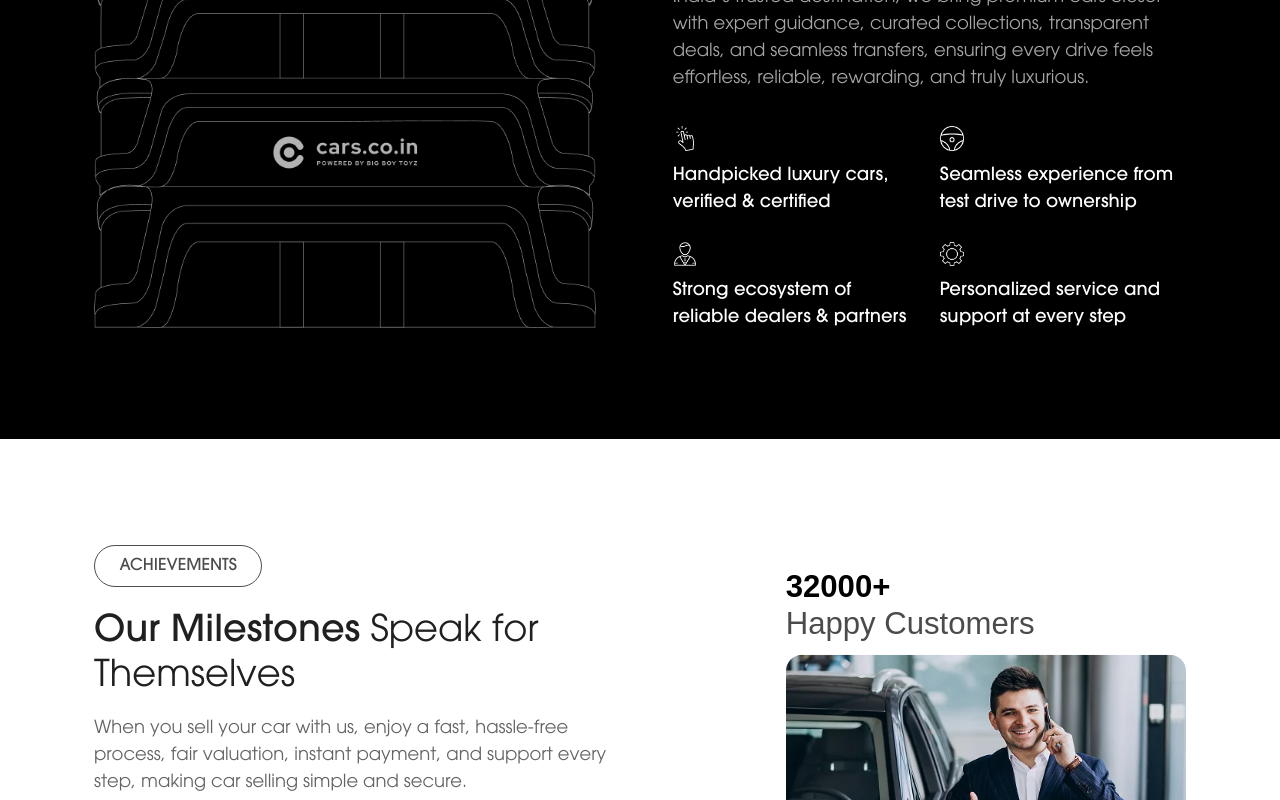
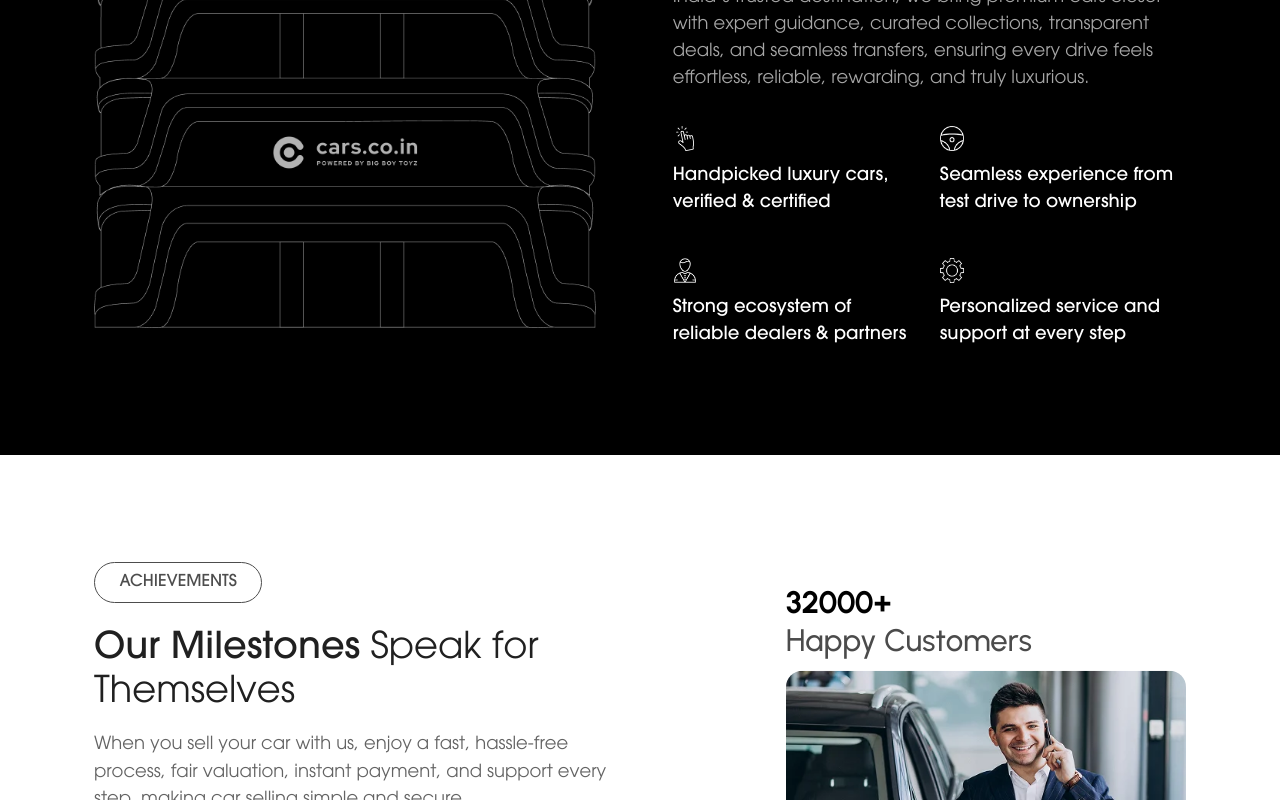
Before and after one commit to HasiburRahman-hr11/cars-co-frontend, a Next.js app: page /about-us in a window 1280 px wide. Shown: the part 1140-1940 px from the top of the page. Built offline with nearby package versions, Linux system fonts and the light colour scheme.

Commit message:
next version issue

```diff
--- a/Components/AboutUs/BottomBanner/BottomBanner.jsx
+++ b/Components/AboutUs/BottomBanner/BottomBanner.jsx
@@ -46,7 +46,7 @@ const BottomBanner = () => {
                 href="#"
                 className="inline-block bg-[transparent border border-black text-black text-[1.5rem] px-[3rem] py-[1.3rem]  rounded-[5rem] xl:text-[2.2rem] xl:py-[1.8rem] xl:px-[6rem] hover:bg-black hover:text-white transition-all duration-500"
               >
-                Sell Cars
+                List Cars
               </Link>
             </div>
           </div>
--- a/Components/AboutUs/IntroSection/IntroSection.jsx
+++ b/Components/AboutUs/IntroSection/IntroSection.jsx
@@ -57,7 +57,7 @@ const IntroSection = () => {
               truly luxurious.
             </p>
 
-            <ul className="mt-[4rem] flex flex-wrap justify-between gap-y-[3rem]">
+            <ul className="mt-[4rem] flex flex-wrap justify-between gap-y-[3rem] lg:gap-y-[5rem]">
                 {introUsps.map((usp , index) => (
                     <li key={index} className="w-[48%]">
                         <img src={usp.icon} alt="Icon" className="object-contain w-[2.5rem] h-[3rem] xl:w-[3rem] 1xl:w-[4rem] 1xl:h-[4rem]" />
--- a/app/globals.css
+++ b/app/globals.css
@@ -1,3 +1,4 @@
+@import url("https://fonts.googleapis.com/css2?family=Inter:ital,opsz,wght@0,14..32,100..900;1,14..32,100..900&family=Urbanist:ital,wght@0,100..900;1,100..900&display=swap");
 @import "tailwindcss";
 @theme {
   --breakpoint-sm: 640px;
@@ -43,7 +44,7 @@
   }
 }
 
-@import url("https://fonts.googleapis.com/css2?family=Inter:ital,opsz,wght@0,14..32,100..900;1,14..32,100..900&family=Urbanist:ital,wght@0,100..900;1,100..900&display=swap");
+
 
 * {
   box-sizing: border-box;
--- a/package.json
+++ b/package.json
@@ -10,7 +10,7 @@
   },
   "dependencies": {
     "@material-tailwind/react": "^2.1.10",
-    "next": "15.5.2",
+    "next": "16.1.1",
     "react": "19.1.0",
     "react-dom": "19.1.0",
     "react-fast-marquee": "^1.6.5",
```
Also changed, not shown: 1 other file (tests, documents, lock files or other folders).
